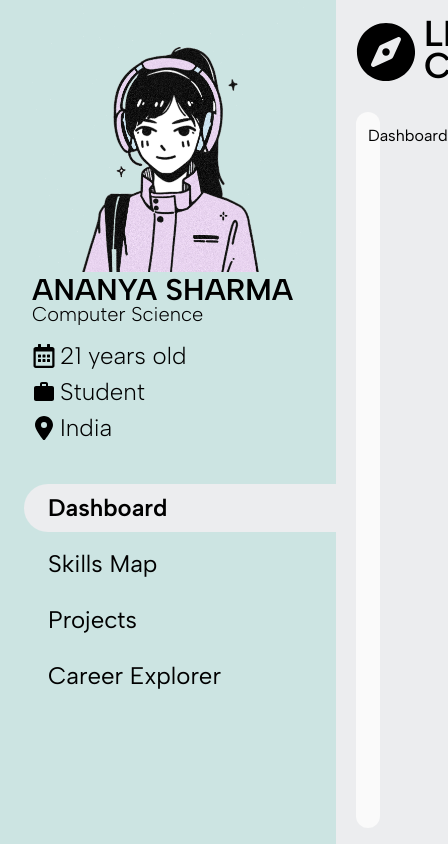
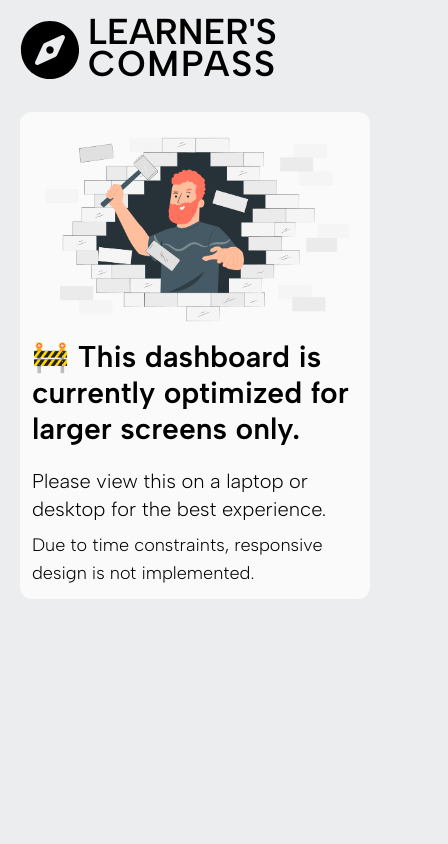
Before and after one commit to gaurav1-9/osmosis_round2, a React (Vite) app: page / in a window 390 px wide. Shown: the whole page, 448 px wide, since content can reach past the window. Built offline with nearby package versions, Linux system fonts and the light colour scheme.

Commit message:
mobile view msg added

```diff
--- a/src/Components/MainContent.jsx
+++ b/src/Components/MainContent.jsx
@@ -1,3 +1,4 @@
+import MobileViewPage from "./MobileViewPage"
 import CareerExplore from "./Navigation/CareerExplore"
 import Dashboard from "./Navigation/Dashboard"
 import Projects from "./Navigation/Projects"
@@ -5,8 +6,8 @@ import SkillsMap from "./Navigation/SkillsMap"
 
 const MainContent = ({ navigation }) => {
     return (
-        <div className="w-full min-h-screen pl-89 px-5 pt-28 py-4">
-            <div className="w-full min-h-full bg-whiteSmoke p-3 rounded-xl">
+        <div className="w-full min-h-screen lg:pl-89 px-5 pt-28 py-4">
+            <div className="hidden lg:flex w-full min-h-full bg-whiteSmoke p-3 rounded-xl">
                 {
                     (navigation === 0)
                         ? <Dashboard />
@@ -17,6 +18,7 @@ const MainContent = ({ navigation }) => {
                                 : <CareerExplore />
                 }
             </div>
+            <MobileViewPage />
         </div>
     )
 }
--- /dev/null
+++ b/src/Components/MobileViewPage.jsx
@@ -0,0 +1,14 @@
+import React from 'react'
+
+const MobileViewPage = () => {
+    return (
+        <div className='flex flex-col lg:hidden bg-whiteSmoke p-3 rounded-xl '>
+            <img src="/Breaking barriers-pana.png" alt=""  className='w-full md:px-30'/>
+            <p className="text-3xl font-semibold">🚧 This dashboard is currently optimized for larger screens only.</p>
+            <p className='text-xl font-light my-2 mt-5'>Please view this on a laptop or desktop for the best experience.</p>
+            <p className='text-lg font-light'>Due to time constraints, responsive design is not implemented.</p>
+        </div>
+    )
+}
+
+export default MobileViewPage
--- a/src/Components/SidePanel.jsx
+++ b/src/Components/SidePanel.jsx
@@ -5,7 +5,7 @@ import { MdWork } from "react-icons/md";
 
 const SidePanel = ({ navigation, changeNavigation }) => {
     return (
-        <div className='z-50 bg-lightCyan flex flex-col h-screen fixed top-0 left-0 items-center'>
+        <div className='z-50 bg-lightCyan hidden lg:flex flex-col h-screen fixed top-0 left-0 items-center'>
             <div className="px-8">
                 <img src={`/${userInfo.profilePic}`} alt="profilePic" className='w-68' draggable="false" />
                 <div className="flex flex-col">
--- a/src/Components/TopPanel.jsx
+++ b/src/Components/TopPanel.jsx
@@ -3,7 +3,7 @@ import {name} from "../Data/userInfo.json"
 
 const TopPanel = () => {
   return (
-    <div className='flex bg-antiFlashWhite fixed top-0 w-full pl-89 px-5 py-3 justify-between items-center'>
+    <div className='flex bg-antiFlashWhite fixed top-0 w-full lg:pl-89 px-5 py-3 justify-between items-center'>
         <div className="flex items-center text-4xl font-semibold gap-2">
             <FaCompass  className="text-6xl"/>
             <div className="flex flex-col uppercase">
@@ -11,7 +11,7 @@ const TopPanel = () => {
                 <p className="leading-6 mb-3 tracking-wider">Compass</p>
             </div>
         </div>
-        <div className="flex flex-col items-end font-semibold text-2xl">
+        <div className="hidden md:flex flex-col items-end font-semibold text-2xl">
             <p>Welcom back,</p>
             <p className="text-3xl leading-4">{name.split(' ')[0]}</p>
         </div>
```
Also changed, not shown: public/Breaking barriers-pana.png (added).
